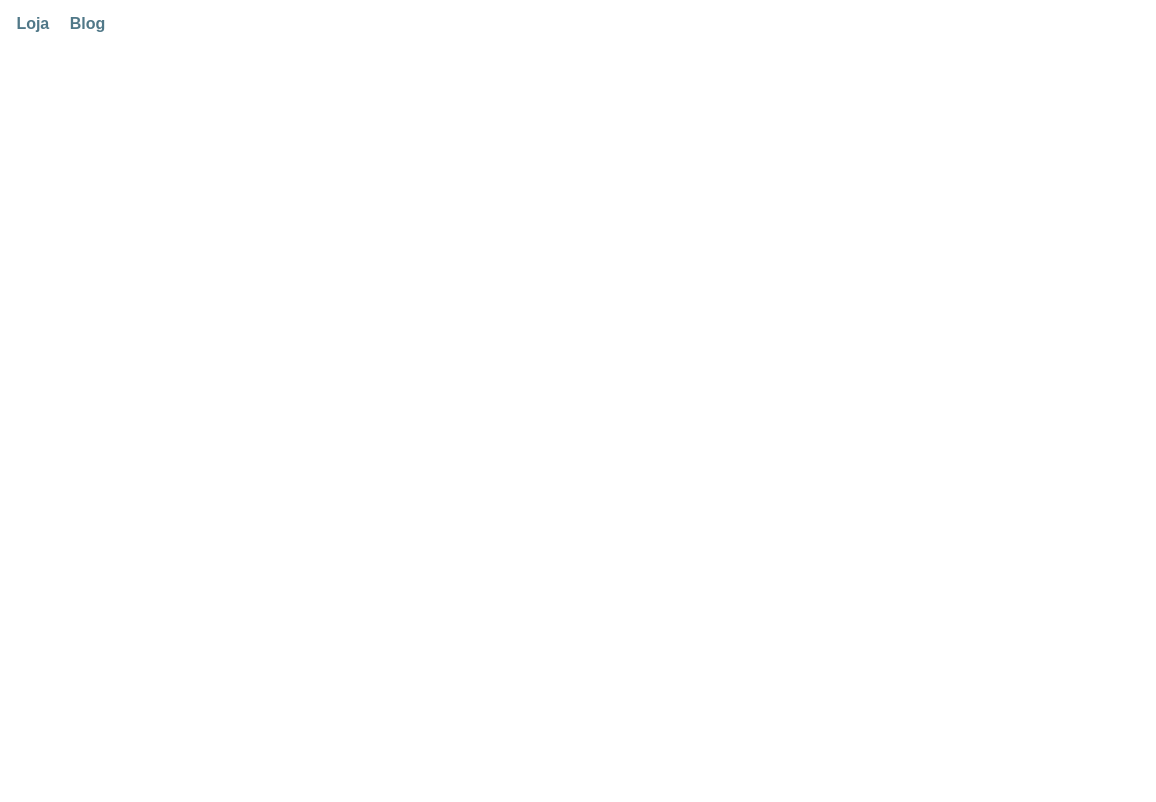
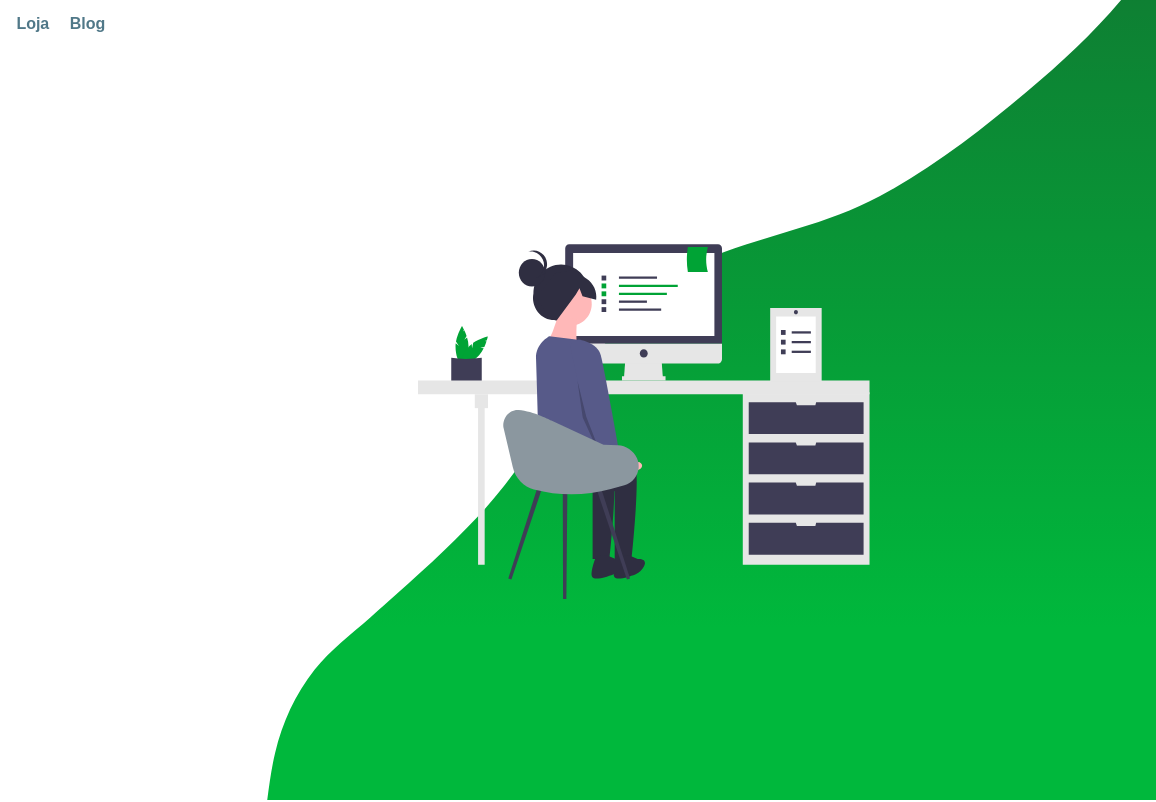
Before and after one commit to P4ul1t0s/inHealth, a plain HTML site: page frontend/pages/index.html in a window 1280 px wide. Shown: the top 802 px of the page, 124-1280 px from the left. Drawn offline with Linux system fonts and the light colour scheme.

Commit message:
Arrumando wallpaper

```diff
--- a/frontend/pages/style.css
+++ b/frontend/pages/style.css
@@ -17,15 +17,20 @@ body::-webkit-scrollbar {
     display: none;
 }
 
+#home{
+    background-image: url("../img/wallpaperHome.svg");
+    background-repeat: no-repeat;
+    background-position: right;
+}
+
 #home section{
     justify-content: flex-start !important;
 }
 
-#wallpaper{
-    position: absolute;
+/* #wallpaper{
     height: 100%;
     width: 100%;
-}
+} */
 
 #logoHome{
     margin: 15px;
```
Also changed, not shown: frontend/pages/index.html (+1 -1 lines), frontend/img/wallpaper.png (deleted), frontend/img/wallpaperHome.svg (added).
